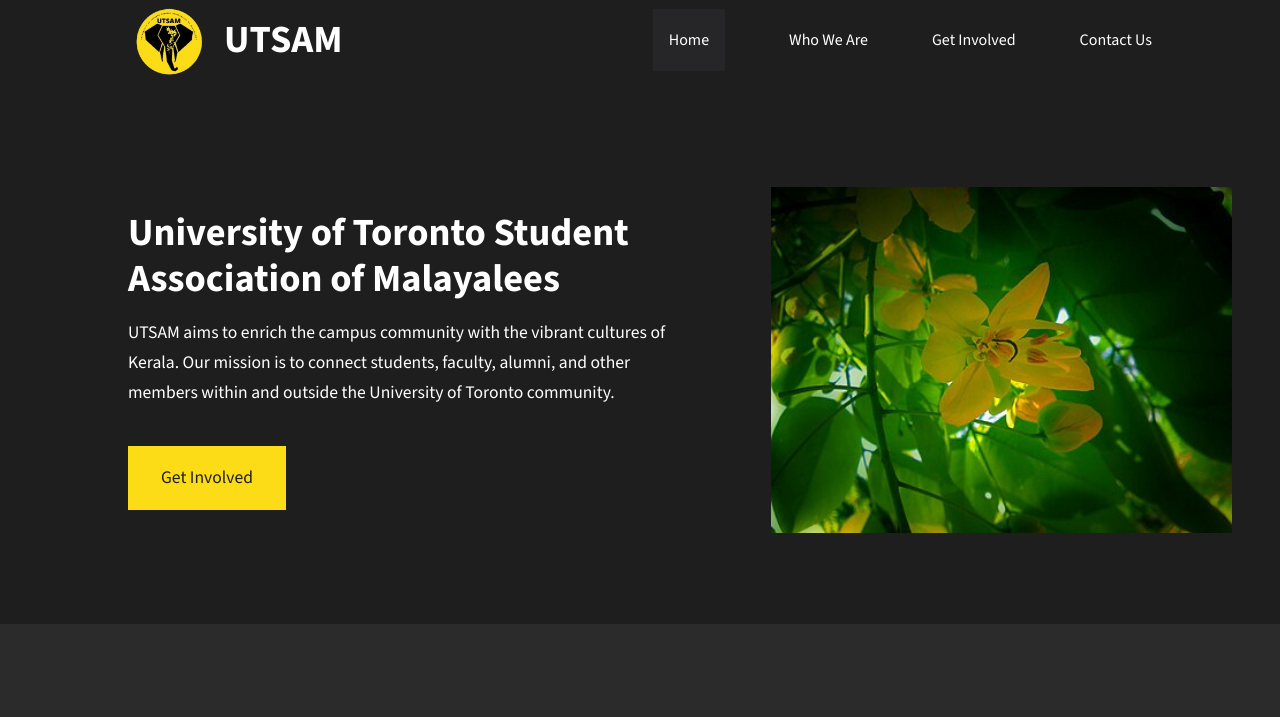
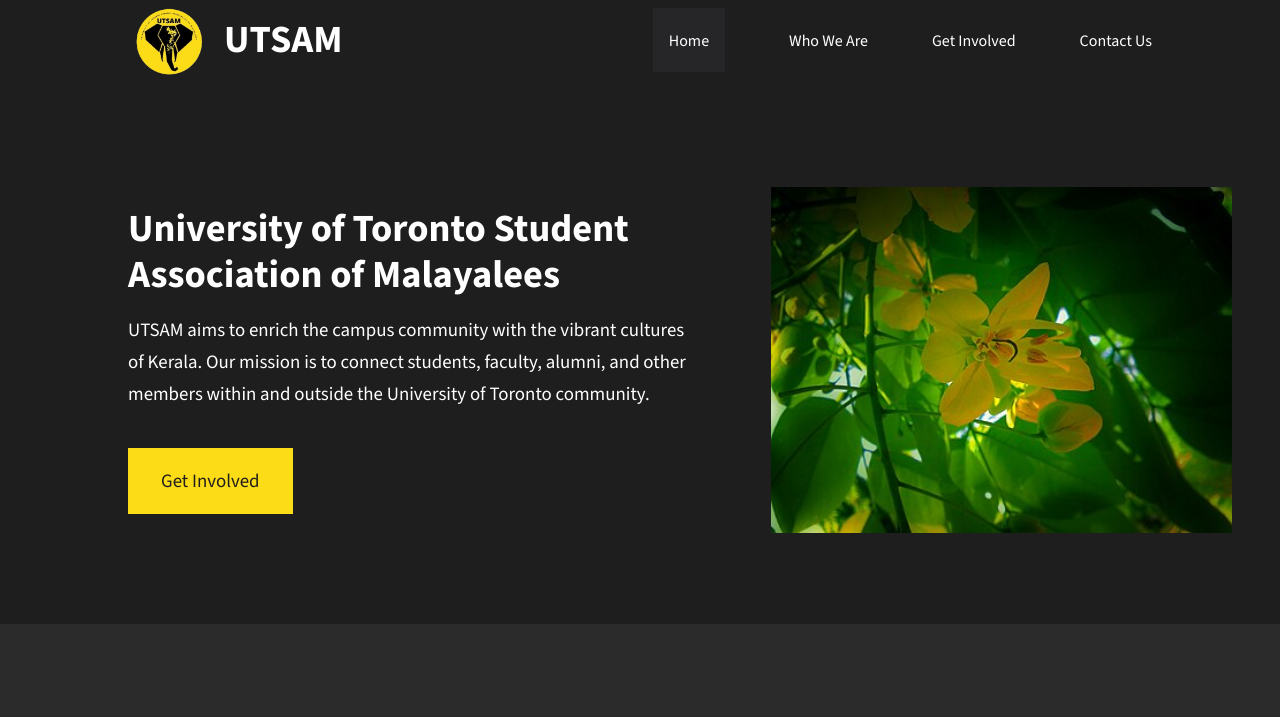
Before and after one commit to Aabha-J/UTSAM-Website, a plain HTML site: page index.html in a window 1280 px wide. Shown: the top 717 px of the page. Drawn offline with nearby package versions, Linux system fonts and the light colour scheme.

Commit message:
changed body font size

```diff
--- a/css/style.css
+++ b/css/style.css
@@ -33,7 +33,7 @@
 body {
     font-family: "Source Sans 3", sans-serif;
     font-weight: 500;
-    font-size: 1.1rem;
+    font-size: 1.18rem;
     font-style: normal;
     line-height: 1.7;
     color:var(--color-white);
```
